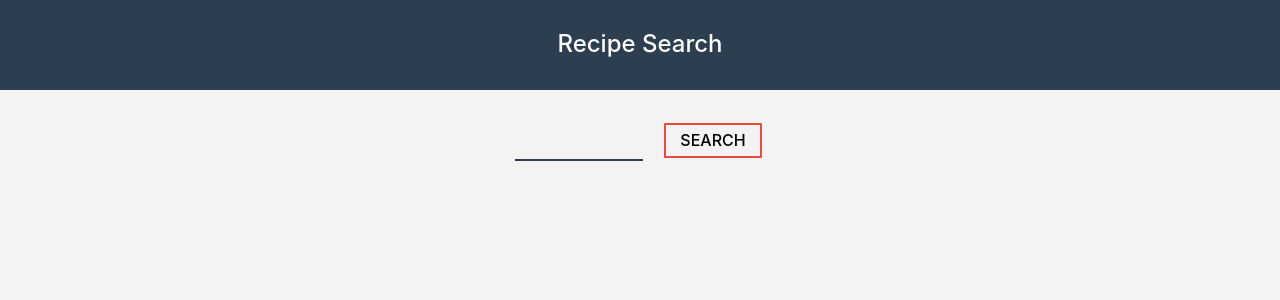
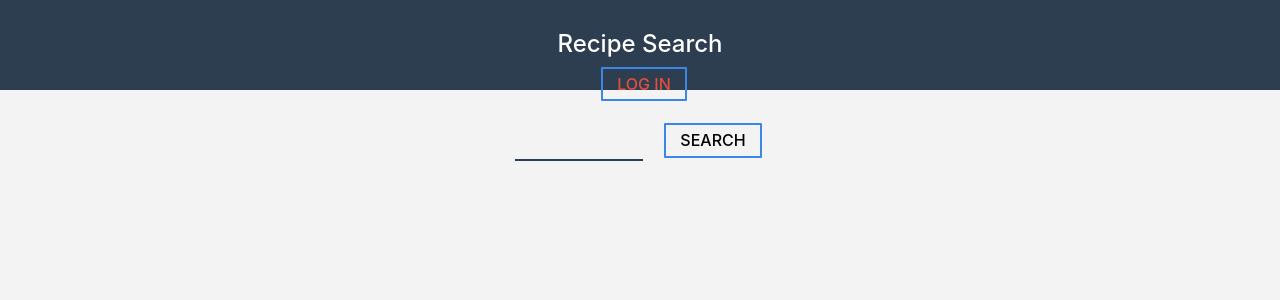
Before and after one commit to usama-jamil/garage-info-app, a React (Create React App) app: page / in a window 1280 px wide. Shown: the top 300 px of the page. Built offline with nearby package versions, Linux system fonts and the light colour scheme.

Commit message:
Add Login to app

```diff
--- a/src/App.css
+++ b/src/App.css
@@ -16,7 +16,7 @@ button:focus {
 }
 
 .App {
-  text-align: center;
+ text-align: center
 }
 
 .App-header {
@@ -88,7 +88,7 @@ button:focus {
 }
 
 .form__button {
-  border: solid 2px #e74c3c;
+  border: solid 2px #3c86e7;
   background: transparent;
   padding: 0.2rem 0.9rem;
   margin: 0 0.2rem;
@@ -97,6 +97,18 @@ button:focus {
   text-transform: uppercase;
   font-weight: 500;
   margin-left: 0.7rem;
+}
+.login__button {
+  border: solid 2px #3c86e7;
+  background: transparent;
+  padding: 0.2rem 0.9rem;
+  margin: 0 0.2rem;
+  border-radius: 1px;
+  font-size: 1rem;
+  text-transform: uppercase;
+  font-weight: 500;
+  margin-left: 0.7rem;
+  text-align-last: right;
 }
 
 input[type="text"] {
--- a/src/App.js
+++ b/src/App.js
@@ -2,38 +2,35 @@ import React, { Component } from "react";
 import "./App.css";
 
 import Form from "./components/Form";
-import Recipes from './components/Recipes';
-
+import Recipes from "./components/Recipes";
+import Header from "./components/Header";
 
 const API_KEY = "a05665efd3aff1fb699c986be7b0cc12";
 class App extends Component {
-
   state = {
     recipes: []
-  }
+  };
 
   getRecipe = async e => {
-
     const recipeName = e.target.elements.recipeName.value;
     e.preventDefault();
 
-    const api_call = await fetch(`https://cors-anywhere.herokuapp.com/https://www.food2fork.com/api/search?key=${API_KEY}&q=${recipeName}&count=10`);
+    const api_call = await fetch(
+      `https://cors-anywhere.herokuapp.com/https://www.food2fork.com/api/search?key=${API_KEY}&q=${recipeName}&count=10`
+    );
     const data = await api_call.json();
-    console.log(data)
-    this.setState({ recipes: data.recipes })
+    console.log(data);
+    this.setState({ recipes: data.recipes });
   };
 
   render() {
     return (
       <div className="App">
-        <header className="App-header">
-          <h1 className="App-title"> Recipe Search</h1>
-        </header>
+        <Header />
+
         <Form getRecipe={this.getRecipe} />
 
-        <Recipes recipes={this.state.recipes}/>
-
-
+        <Recipes recipes={this.state.recipes} />
       </div>
     );
   }
--- /dev/null
+++ b/src/components/Header.js
@@ -0,0 +1,12 @@
+import React from "react";
+import { Link } from "react-router-dom";
+
+const Header = () => (
+  <header className="App-header">
+    <h1 className="App-title"> Recipe Search</h1>
+    <button className="login__button">
+      <Link to={{ pathname: "/login" }}> Log In</Link>
+    </button>
+  </header>
+);
+export default Header;
--- /dev/null
+++ b/src/components/Login.js
@@ -0,0 +1,7 @@
+import React from 'react';
+
+const Login =()=>(
+    <div>You route in login</div>
+)
+
+export default Login
--- a/src/components/Router.js
+++ b/src/components/Router.js
@@ -3,6 +3,7 @@ import { BrowserRouter, Route, Switch } from 'react-router-dom';
 
 import App from '../App'
 import Recipe from './Recipe'
+import Login from './Login';
 
 
 const  Router = ()=>(
@@ -10,6 +11,7 @@ const  Router = ()=>(
     <Switch>
         <Route path="/" component={App} exact/>
         <Route path="/recipe/:id" component={Recipe}/>
+        <Route path="/login" component={Login}/>
     </Switch>
 </BrowserRouter>
 );
```
Also changed, not shown: src/components/Recipe.js (+27 -20 lines).
